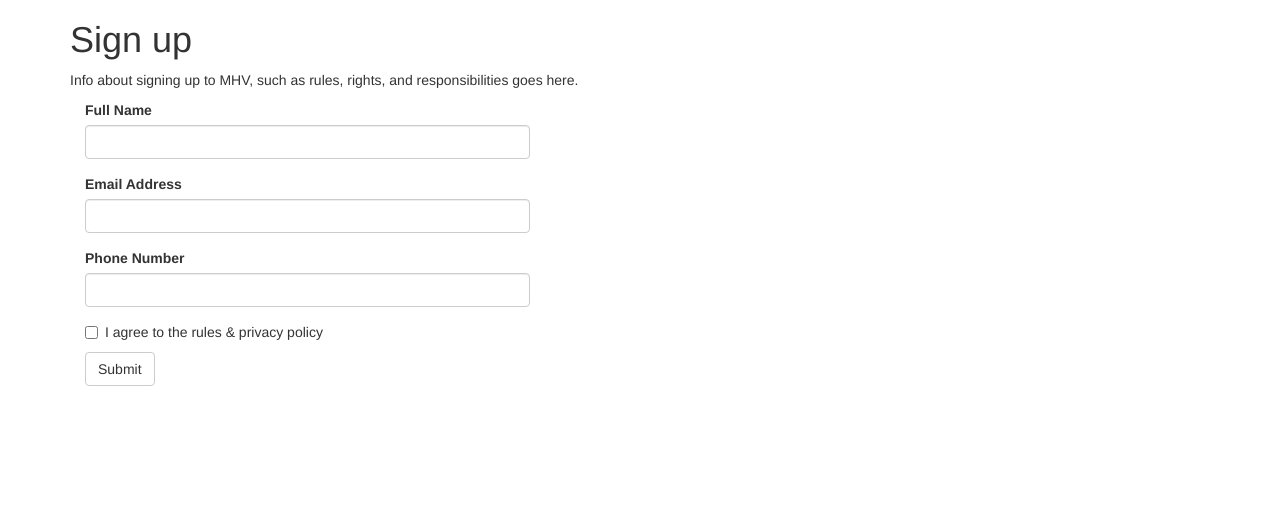
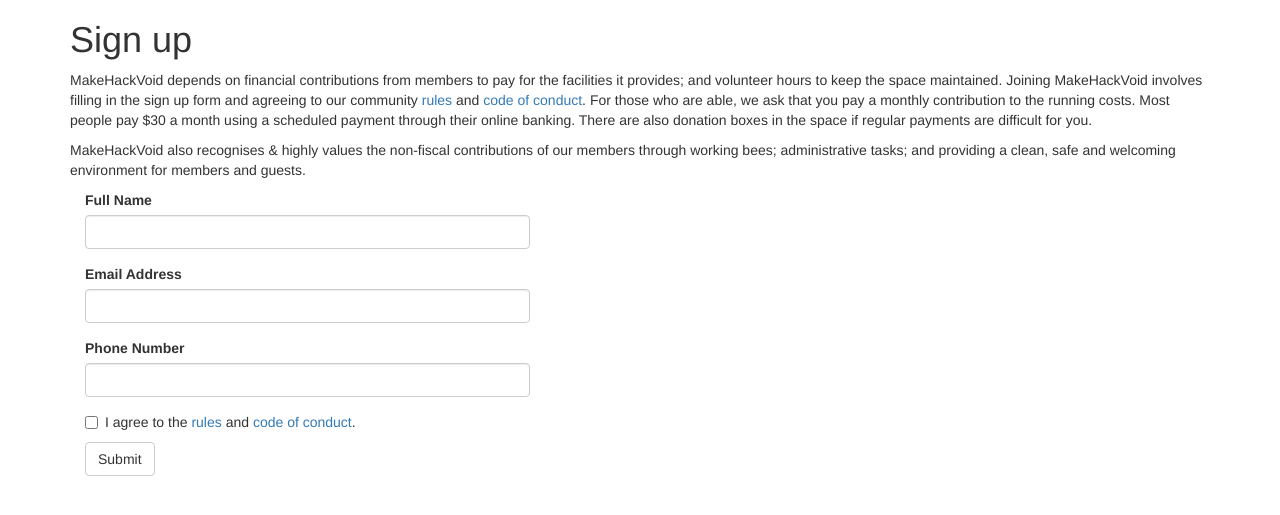
Before and after one commit to makehackvoid/mhvdb2, a Python web app: template mhvdb2/templates/signup.html in a window 1280 px wide. Shown: the part 72-587 px from the top of the page. Run offline with Jinja, Linux system fonts and the light colour scheme; the template is opened without the code that fills it, so the values that code supplies are empty; some libraries are stand-ins or nearby versions.

Commit message:
Merge pull request #28 from jamiereid/issue8     Fixed signup page as per comment (see more info)         makehackvoid#18 (diff)

```diff
--- a/mhvdb2/templates/signup.html
+++ b/mhvdb2/templates/signup.html
@@ -4,7 +4,9 @@
 {% block title %}Sign Up{% endblock %}
 {% block content %}
 <h1>Sign up</h1>
-<p>Info about signing up to MHV, such as rules, rights, and responsibilities goes here.</p>
+<p>MakeHackVoid depends on financial contributions from members to pay for the facilities it provides; and volunteer hours to keep the space maintained. Joining MakeHackVoid involves filling in the sign up form and agreeing to our community <a href="https://wiki.makehackvoid.com/policy:rules">rules</a> and <a href="https://wiki.makehackvoid.com/policy:code_of_conduct">code of conduct</a>. For those who are able, we ask that you pay a monthly contribution to the running costs. Most people pay $30 a month using a scheduled payment through their online banking. There are also donation boxes in the space if regular payments are difficult for you.</p>
+
+<p>MakeHackVoid also recognises &amp; highly values the non-fiscal contributions of our members through working bees; administrative tasks; and providing a clean, safe and welcoming environment for members and guests.</p>
 <form method="POST" role="form" class="col-sm-8 col-md-6 col-lg-5">
     <div class="form-group">
         <label for="name">Full Name</label>
@@ -20,7 +22,7 @@
     </div>
     <div class="checkbox">
         <label>
-            <input required id="agree" name="agree" type="checkbox"> I agree to the rules &amp; privacy policy
+            <input required id="agree" name="agree" type="checkbox"> I agree to the <a href="https://wiki.makehackvoid.com/policy:rules">rules</a> and <a href="https://wiki.makehackvoid.com/policy:code_of_conduct">code of conduct</a>.
         </label>
     </div>
     <button type="submit" class="btn btn-default">Submit</button>
```
